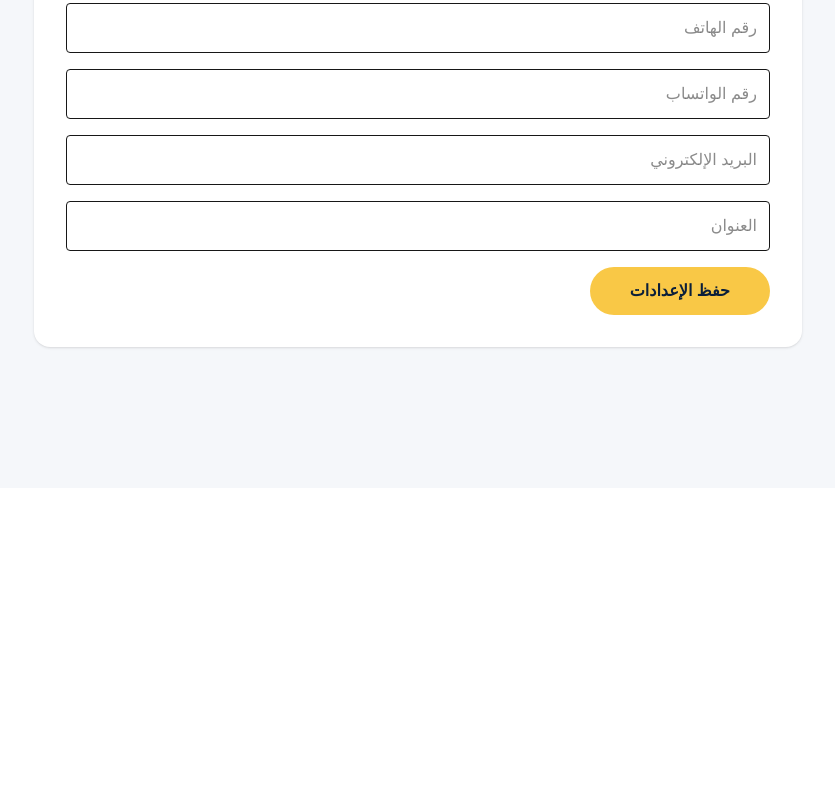
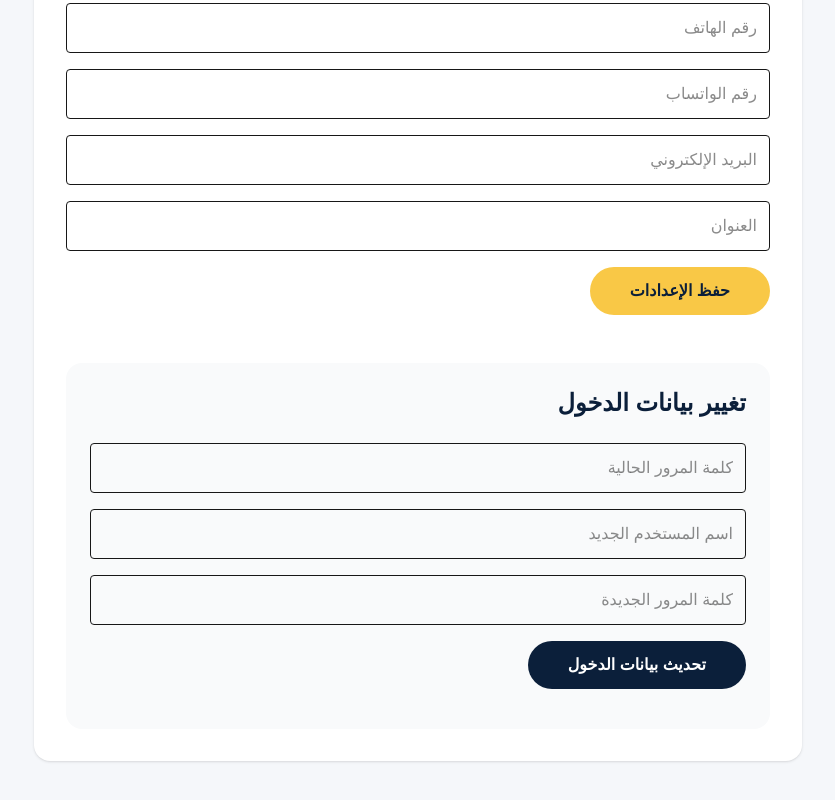
Before and after one commit to abwzbhsyn2-tech/media-project, a Next.js app: page /admin/settings in a window 1280 px wide. Shown: the part 312-1112 px from the top of the page, without its empty margins (438-1273 px from the left). Before the commit the page ends 800 px from the top, so only its background shows below. Built offline with nearby package versions, Linux system fonts and the light colour scheme.

Commit message:
improve account update using session user id

```diff
--- a/src/app/admin/settings/page.tsx
+++ b/src/app/admin/settings/page.tsx
@@ -4,6 +4,15 @@ import { useEffect, useState } from "react";
 
 
 export default function SettingsPage(){
+
+
+const [oldPassword,setOldPassword] = useState("");
+
+const [newUsername,setNewUsername] = useState("");
+
+const [newPassword,setNewPassword] = useState("");
+
+const [accountMessage,setAccountMessage] = useState("");
 
 
 const [companyName,setCompanyName] = useState("");
@@ -58,9 +67,7 @@ setAddress(data.address || "");
 function saveSettings(){
 
 
-
 const data = {
-
 
 companyName,
 
@@ -73,7 +80,6 @@ whatsapp,
 email,
 
 address
-
 
 };
 
@@ -98,9 +104,79 @@ alert("تم حفظ الإعدادات ✅");
 
 
 
+
+
+
+async function updateAccount(){
+
+
+const res = await fetch("/api/admin/update-account",{
+
+method:"POST",
+
+headers:{
+
+"Content-Type":"application/json"
+
+},
+
+body:JSON.stringify({
+
+oldPassword,
+
+newUsername,
+
+newPassword
+
+})
+
+});
+
+
+
+const data = await res.json();
+
+
+
+
+if(data.success){
+
+
+setAccountMessage("تم تغيير بيانات الدخول بنجاح ✅");
+
+
+setOldPassword("");
+
+setNewUsername("");
+
+setNewPassword("");
+
+
+}
+
+else{
+
+
+setAccountMessage(data.message || "حدث خطأ");
+
+
+}
+
+
+}
+
+
+
+
+
+
+
+
 return (
 
+
 <div className="min-h-screen bg-[#F5F7FA] p-10">
+
 
 
 <h1 className="text-4xl font-bold text-[#0B1F3A] mb-10">
@@ -112,7 +188,16 @@ return (
 
 
 
-<div className="bg-white rounded-2xl shadow p-8 max-w-3xl">
+
+<div className="
+bg-white
+rounded-2xl
+shadow
+p-8
+max-w-3xl
+">
+
+
 
 
 
@@ -132,6 +217,7 @@ placeholder="اسم الشركة"
 
 
 
+
 <textarea
 
 value={description}
@@ -143,6 +229,7 @@ className="w-full border p-3 rounded mb-4"
 placeholder="وصف الشركة"
 
 />
+
 
 
 
@@ -166,6 +253,7 @@ placeholder="رقم الهاتف"
 
 
 
+
 <input
 
 value={whatsapp}
@@ -177,6 +265,7 @@ className="w-full border p-3 rounded mb-4"
 placeholder="رقم الواتساب"
 
 />
+
 
 
 
@@ -200,6 +289,7 @@ placeholder="البريد الإلكتروني"
 
 
 
+
 <input
 
 value={address}
@@ -217,11 +307,19 @@ placeholder="العنوان"
 
 
 
+
 <button
 
 onClick={saveSettings}
 
-className="bg-[#F9C846] text-[#0B1F3A] px-10 py-3 rounded-full font-bold"
+className="
+bg-[#F9C846]
+text-[#0B1F3A]
+px-10
+py-3
+rounded-full
+font-bold
+"
 
 >
 
@@ -231,10 +329,155 @@ className="bg-[#F9C846] text-[#0B1F3A] px-10 py-3 rounded-full font-bold"
 
 
 
+
+
+
+
+
+<div className="
+mt-12
+bg-gray-50
+p-6
+rounded-2xl
+">
+
+
+
+
+
+<h2 className="
+text-2xl
+font-bold
+text-[#0B1F3A]
+mb-6
+">
+
+تغيير بيانات الدخول
+
+</h2>
+
+
+
+
+
+
+
+<input
+
+type="password"
+
+value={oldPassword}
+
+onChange={(e)=>setOldPassword(e.target.value)}
+
+className="w-full border p-3 rounded mb-4"
+
+placeholder="كلمة المرور الحالية"
+
+/>
+
+
+
+
+
+
+
+
+<input
+
+value={newUsername}
+
+onChange={(e)=>setNewUsername(e.target.value)}
+
+className="w-full border p-3 rounded mb-4"
+
+placeholder="اسم المستخدم الجديد"
+
+/>
+
+
+
+
+
+
+
+
+<input
+
+type="password"
+
+value={newPassword}
+
+onChange={(e)=>setNewPassword(e.target.value)}
+
+className="w-full border p-3 rounded mb-4"
+
+placeholder="كلمة المرور الجديدة"
+
+/>
+
+
+
+
+
+
+
+
+<button
+
+onClick={updateAccount}
+
+className="
+bg-[#0B1F3A]
+text-white
+px-10
+py-3
+rounded-full
+font-bold
+"
+
+>
+
+تحديث بيانات الدخول
+
+</button>
+
+
+
+
+
+
+
+<p className="
+mt-4
+text-center
+font-bold
+">
+
+{accountMessage}
+
+</p>
+
+
+
+
+
+
+
 </div>
 
 
+
+
+
+
 </div>
+
+
+
+
+</div>
+
 
 );
 
--- /dev/null
+++ b/src/app/api/admin/update-account/route.ts
@@ -0,0 +1,271 @@
+import { NextResponse } from "next/server";
+import { PrismaClient } from "@prisma/client";
+import bcrypt from "bcrypt";
+import { cookies } from "next/headers";
+
+
+const prisma = new PrismaClient();
+
+
+
+export async function POST(req: Request){
+
+
+try {
+
+
+const cookieStore = await cookies();
+
+
+const session = cookieStore.get("admin_session");
+
+
+
+if(!session){
+
+
+return NextResponse.json({
+
+success:false,
+
+message:"Not logged in"
+
+});
+
+
+}
+
+
+
+
+const sessionData = JSON.parse(session.value);
+
+
+
+
+const body = await req.json();
+
+
+
+const {
+
+oldPassword,
+
+newUsername,
+
+newPassword
+
+} = body;
+
+
+
+
+
+const user = await prisma.user.findUnique({
+
+
+where:{
+
+
+id:sessionData.id
+
+
+}
+
+
+});
+
+
+
+
+
+if(!user){
+
+
+return NextResponse.json({
+
+success:false,
+
+message:"User not found"
+
+});
+
+
+}
+
+
+
+
+
+
+const passwordMatch = await bcrypt.compare(
+
+oldPassword,
+
+user.password
+
+);
+
+
+
+
+
+if(!passwordMatch){
+
+
+return NextResponse.json({
+
+success:false,
+
+message:"كلمة المرور الحالية غير صحيحة"
+
+});
+
+
+}
+
+
+
+
+
+
+
+const hashedPassword = await bcrypt.hash(
+
+newPassword,
+
+10
+
+);
+
+
+
+
+
+
+
+const updatedUser = await prisma.user.update({
+
+
+where:{
+
+
+id:user.id
+
+
+},
+
+
+data:{
+
+
+username:newUsername,
+
+password:hashedPassword
+
+
+}
+
+
+});
+
+
+
+
+
+
+
+const response = NextResponse.json({
+
+
+success:true,
+
+
+user:{
+
+
+id:updatedUser.id,
+
+username:updatedUser.username
+
+
+}
+
+
+});
+
+
+
+
+
+
+response.cookies.set(
+
+
+"admin_session",
+
+
+JSON.stringify({
+
+
+id:updatedUser.id,
+
+username:updatedUser.username
+
+
+}),
+
+
+{
+
+
+httpOnly:true,
+
+secure:false,
+
+sameSite:"lax",
+
+maxAge:60 * 60 * 24
+
+
+}
+
+
+);
+
+
+
+
+
+
+return response;
+
+
+
+
+
+}
+
+
+catch(error){
+
+
+
+console.error(error);
+
+
+
+return NextResponse.json({
+
+success:false,
+
+message:"Server error"
+
+});
+
+
+}
+
+
+
+}
--- a/src/app/api/auth/login/route.ts
+++ b/src/app/api/auth/login/route.ts
@@ -89,7 +89,13 @@ response.cookies.set(
 
 "admin_session",
 
-"logged",
+JSON.stringify({
+
+id:user.id,
+
+username:user.username
+
+}),
 
 {
 
```
